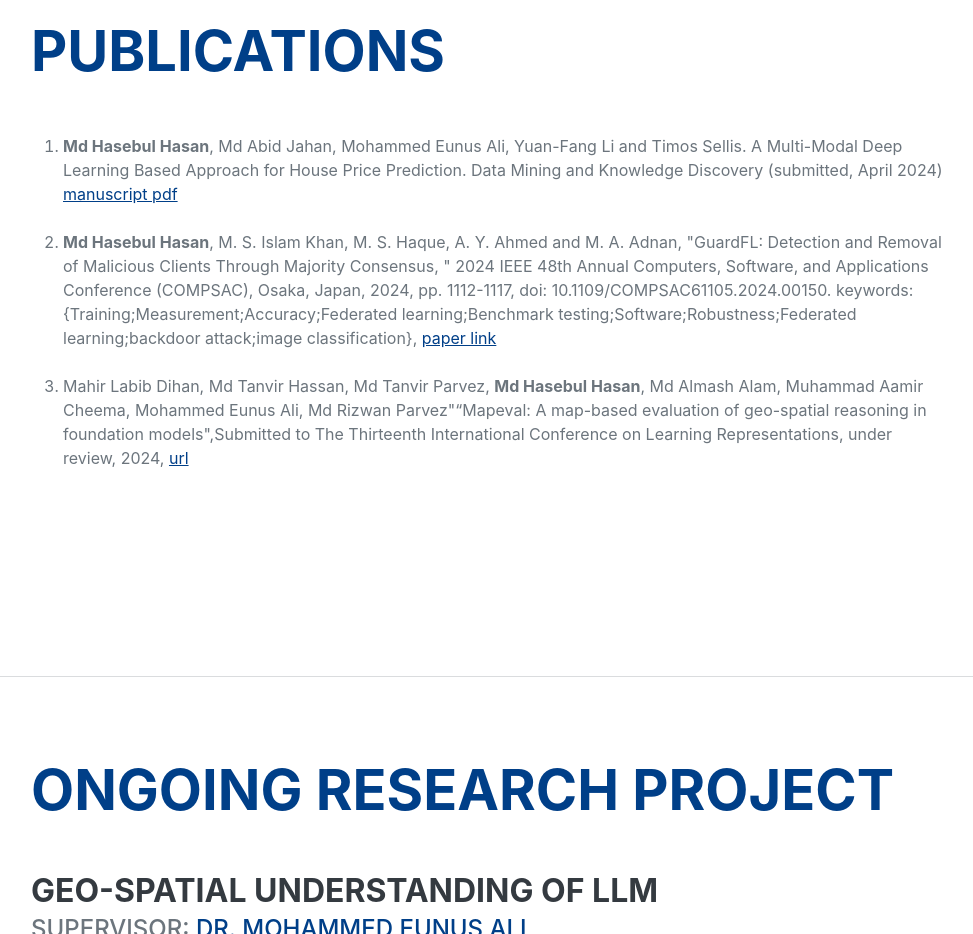
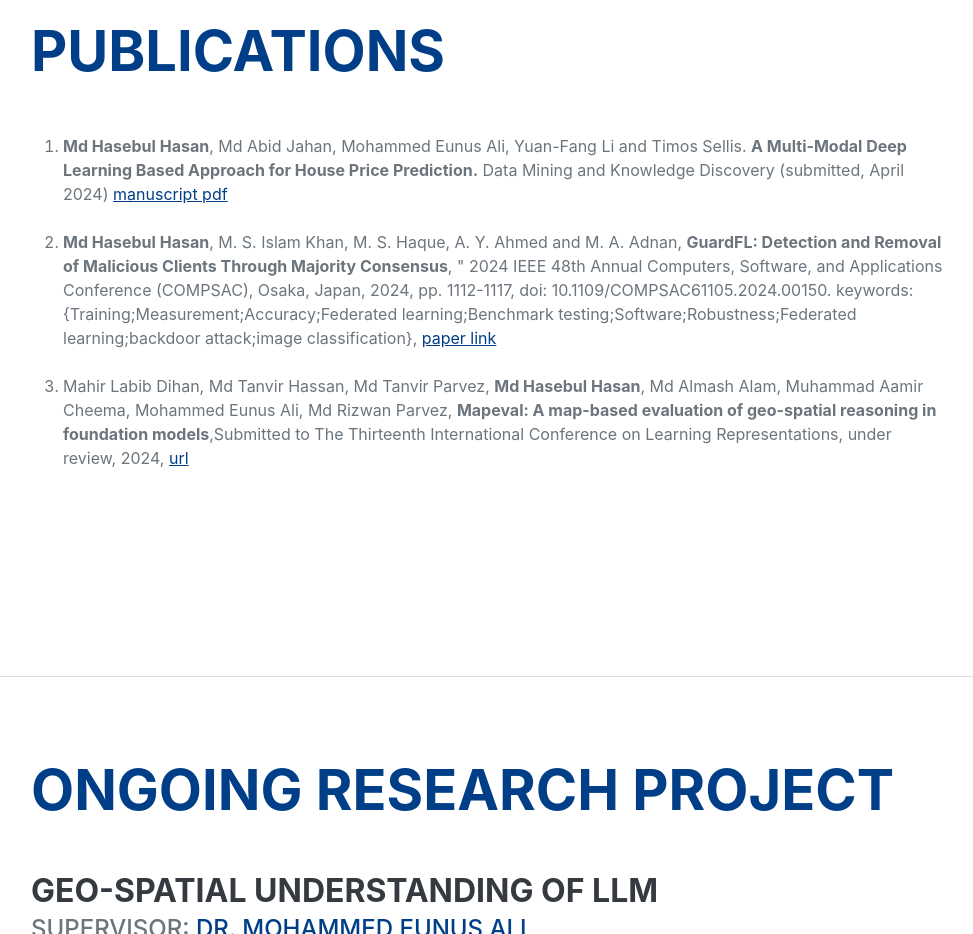
Before and after one commit to Hasebul/shawon_portfolio, a plain HTML site: page index.html in a window 1280 px wide. Shown: the part 1900-2834 px from the top of the page, without its empty margins (289-1262 px from the left). Drawn offline with nearby package versions, Linux system fonts and the light colour scheme; some icons are missing; a web font is replaced by a local one.

Commit message:
update paper list

```diff
--- a/index.html
+++ b/index.html
@@ -134,17 +134,17 @@
                             <!-- <h3 cclass="mb-0" style="color: #003f88;"><a href="">A Multi-Modal Deep Learning Based Approach for House Price Prediction</a></h3>
                             <div class="subheading mb-3">CO-Authors: Md Abid Jahan, Mohammed Eunus Ali, Yuan-Fang Li and Timos Sellis</div> -->
                             <ol>
-                                <li><b>Md Hasebul Hasan</b>, Md Abid Jahan, Mohammed Eunus Ali, Yuan-Fang Li and Timos Sellis. A Multi-Modal Deep Learning Based Approach for House Price Prediction.
+                                <li><b>Md Hasebul Hasan</b>, Md Abid Jahan, Mohammed Eunus Ali, Yuan-Fang Li and Timos Sellis. <b>A Multi-Modal Deep Learning Based Approach for House Price Prediction.</b>
                                     Data Mining and Knowledge Discovery (submitted, April 2024) <a href="https://drive.google.com/file/d/14xgLOYRpiLPN25hGhMV41SfOueTb04uF/view?usp=sharing">manuscript pdf</a>
                                 </li>
                                 <br>
-                                <li><b>Md Hasebul Hasan</b>, M. S. Islam Khan, M. S. Haque, A. Y. Ahmed and M. A. Adnan, "GuardFL: Detection and Removal of Malicious Clients Through Majority Consensus,
+                                <li><b>Md Hasebul Hasan</b>, M. S. Islam Khan, M. S. Haque, A. Y. Ahmed and M. A. Adnan, <b>GuardFL: Detection and Removal of Malicious Clients Through Majority Consensus</b>,
                                     " 2024 IEEE 48th Annual Computers, Software, and Applications Conference (COMPSAC), Osaka, Japan, 2024, pp. 1112-1117, doi: 10.1109/COMPSAC61105.2024.00150. keywords: {Training;Measurement;Accuracy;Federated learning;Benchmark testing;Software;Robustness;Federated learning;backdoor attack;image classification},
                                     <a href="https://ieeexplore.ieee.org/abstract/document/10633548/authors#authors">paper link </a>
                                 </li>
                                 <br>
-                                <li>Mahir Labib Dihan, Md Tanvir Hassan, Md Tanvir Parvez, <b>Md Hasebul Hasan</b>, Md Almash Alam, Muhammad Aamir Cheema, Mohammed Eunus Ali, Md Rizwan Parvez"“Mapeval: A map-based evaluation of geo-spatial
-                                    reasoning in foundation models",Submitted to The Thirteenth International Conference on Learning Representations, under review, 2024,
+                                <li>Mahir Labib Dihan, Md Tanvir Hassan, Md Tanvir Parvez, <b>Md Hasebul Hasan</b>, Md Almash Alam, Muhammad Aamir Cheema, Mohammed Eunus Ali, Md Rizwan Parvez, <b>Mapeval: A map-based evaluation of geo-spatial
+                                    reasoning in foundation models</b>,Submitted to The Thirteenth International Conference on Learning Representations, under review, 2024,
                                     <a href="https://openreview.net/forum?id=nnAPWDt4hn">url </a>
                                 </li>
                             </ol>
```
